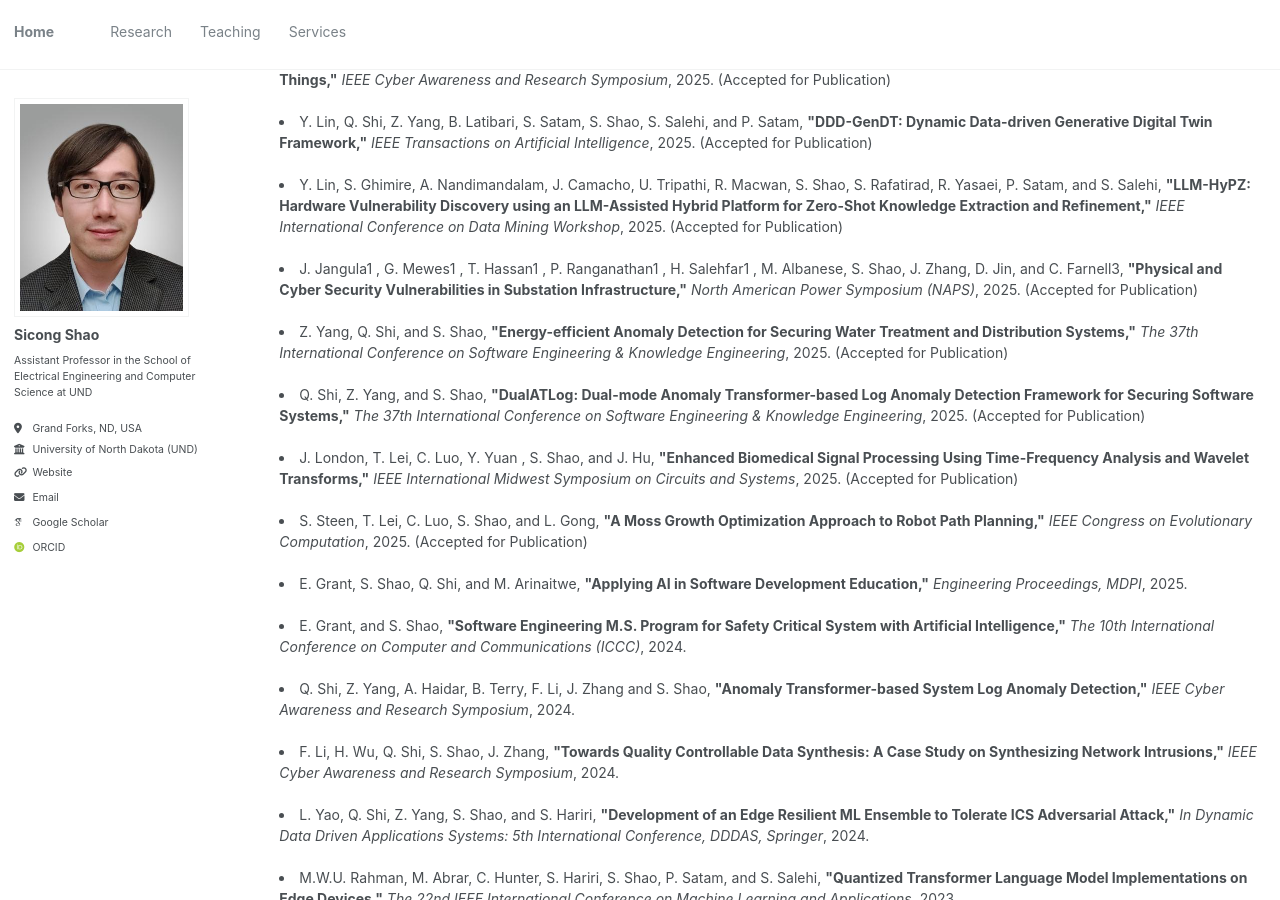
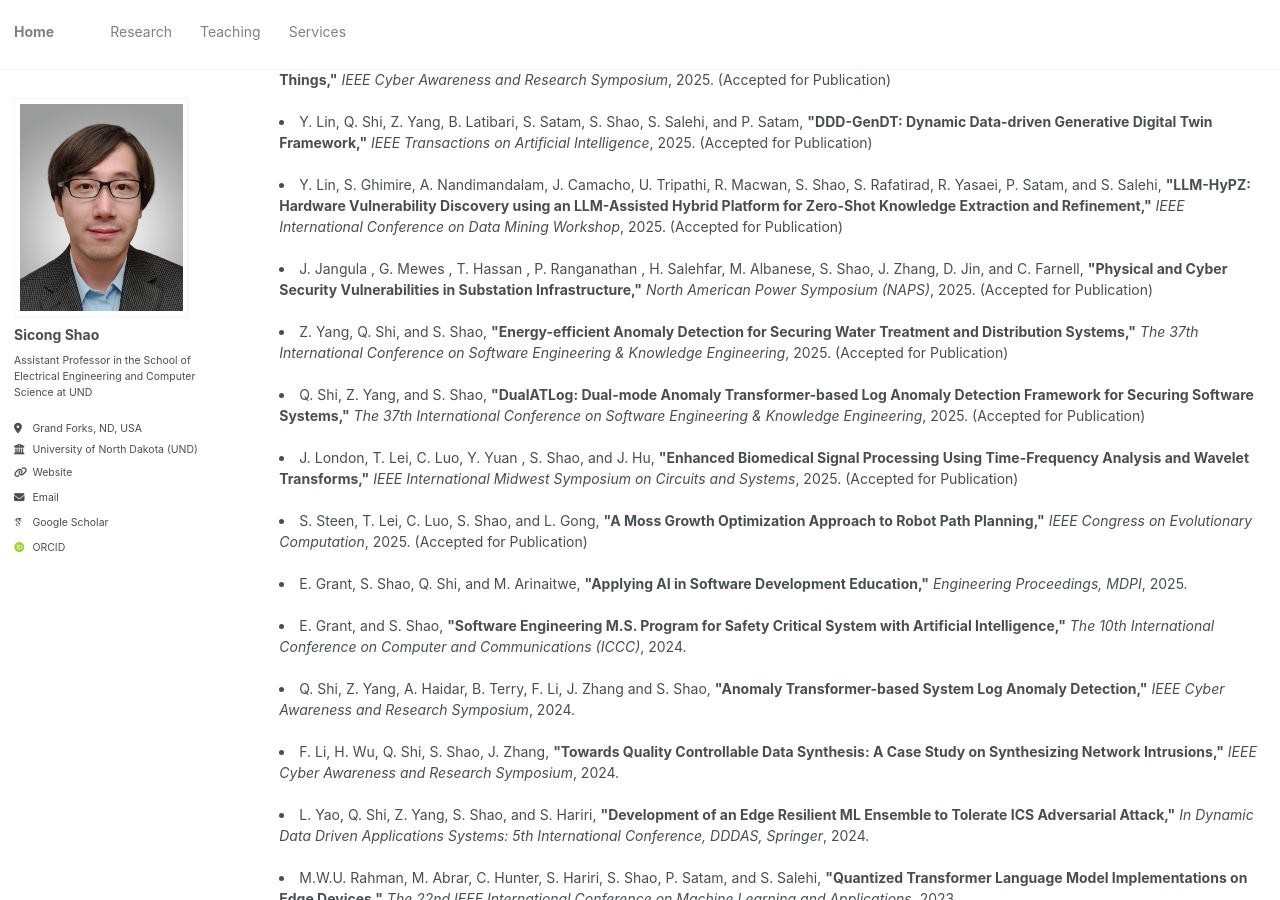
Before and after one commit to sicongshao/sicongshao.github.io, a Jekyll site: the page built from _pages/publications.html, in a window 1280 px wide and 900 px high, scrolled down 430 px. Built offline with Jekyll 4.4.1, drawn with Linux system fonts in a browser that asks for light colours; some web fonts are replaced.

Commit message:
first commit

```diff
--- a/_pages/publications.html
+++ b/_pages/publications.html
@@ -56,7 +56,7 @@ author_profile: true
 </li>
 <br>
 <li>
-  J. Jangula1 , G. Mewes1 , T. Hassan1 , P. Ranganathan1 , H. Salehfar1 , M. Albanese, S. Shao, J. Zhang, D. Jin, and C. Farnell3, <strong>"Physical and Cyber Security Vulnerabilities in Substation Infrastructure,"</strong> <i>North American Power Symposium (NAPS)</i>, 2025. (Accepted for Publication)
+  J. Jangula , G. Mewes , T. Hassan , P. Ranganathan , H. Salehfar, M. Albanese, S. Shao, J. Zhang, D. Jin, and C. Farnell, <strong>"Physical and Cyber Security Vulnerabilities in Substation Infrastructure,"</strong> <i>North American Power Symposium (NAPS)</i>, 2025. (Accepted for Publication)
 </li>
 <br>
 
```
